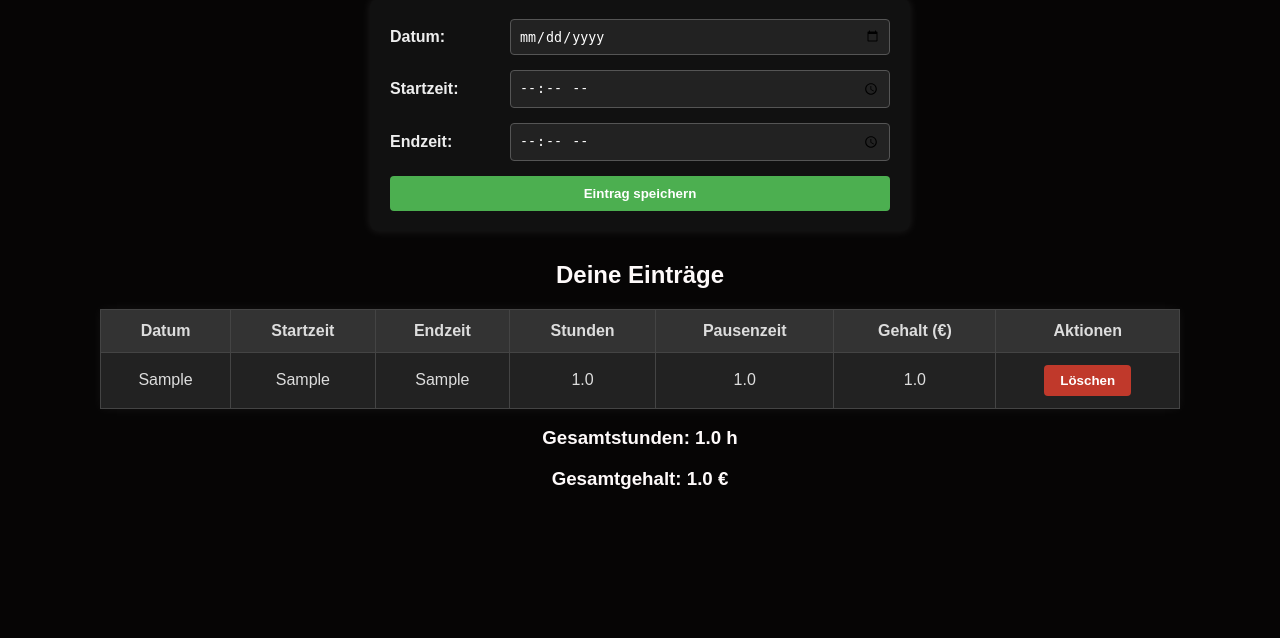
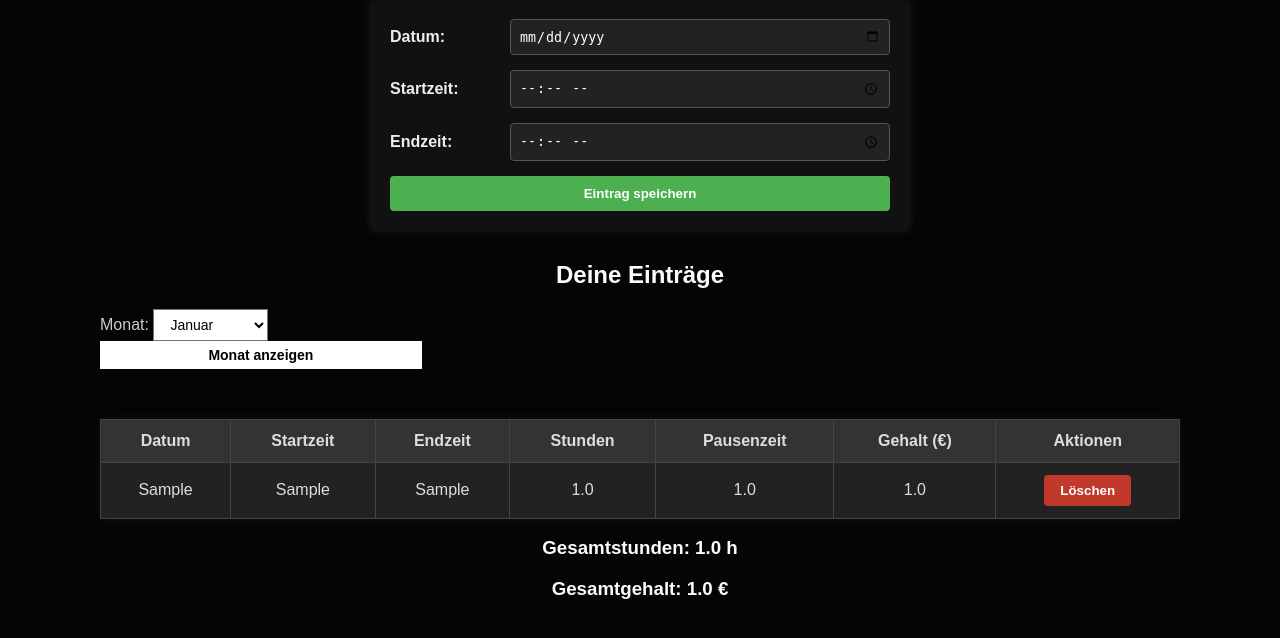
Before and after one commit to Wubbalubbadubdub1211/Zeiterfassung, a Flask app: page / in a window 1280 px wide. Shown: the part 99-737 px from the top of the page. Run offline with Flask 3, Linux system fonts and the light colour scheme; tables that the repository leaves empty hold one stand-in row (values such as "Sample post").

Commit message:
Datumsortierung

```diff
--- a/app.py
+++ b/app.py
@@ -40,14 +40,30 @@ def index(): # Route für die Startseite
 
         return redirect("/")  # Zurück zur Startseite
 
+    monat = request.args.get("monat")  # Monat aus den URL-Parametern holen
+    if monat:
+        # Wenn ein Monat angegeben ist, nur Einträge für diesen Monat anzeigen
+        monat = monat.zfill(2)  # Monat auf 2 Stellen auffüllen
+        eintraege = Eintrag.query.filter(Eintrag.datum.like(f"%-{monat}-%")).order_by(Eintrag.datum.desc()).all()
+    else:
+        # Ansonsten alle Einträge anzeigen
+        eintraege = Eintrag.query.order_by(Eintrag.datum.desc()).all()
+
     # Summen berechnen
-    eintraege = Eintrag.query.all()
     gesamt_stunden = sum(e.stunden for e in eintraege)
     gesamt_gehalt = round(sum(e.gehalt for e in eintraege), 2)
 
-    return render_template("index.html", eintraege=eintraege, # render_template: HTML-Seite rendern variable in html=Eingabe
-                           gesamt_stunden=gesamt_stunden,
-                           gesamt_gehalt=gesamt_gehalt)
+    monat_name = {
+    "01": "Januar", "02": "Februar", "03": "März", "04": "April",
+    "05": "Mai", "06": "Juni", "07": "Juli", "08": "August",
+    "09": "September", "10": "Oktober", "11": "November", "12": "Dezember"
+}.get(monat, "") if monat else ""
+
+    return render_template("index.html", eintraege=eintraege,
+                       gesamt_stunden=gesamt_stunden,
+                       gesamt_gehalt=gesamt_gehalt,
+                       gewaehlter_monat=monat_name)
+
 
 @app.route("/delete/<int:id>", methods=["POST"])
 def delete(id):
--- a/static/style.css
+++ b/static/style.css
@@ -59,7 +59,7 @@ input[type="submit"]:hover { /* Hover-Effekt für den Absende-Button */
 .delete-button {
     padding: 8px 16px;
     background-color: #c0392b; /* Rotes Design für Warnung */
-    border: none;
+    border: none; /* Kein Rahmen */
     color: white;
     font-weight: bold;
     border-radius: 4px;
@@ -89,6 +89,36 @@ table form {
     display: inline;
 }
 
+.monatsauswahl-wrapper {
+    max-width: 90%;
+    margin: 0 auto 20px auto;
+    text-align: left;
+}
+
+.monatsauswahl-wrapper form {
+    background: none;
+    box-shadow: none;
+    padding: 0;
+    display: inline-block;
+}
+
+.monatsauswahl-wrapper select,
+.monatsauswahl-wrapper input[type="submit"] {
+    background-color: #fff;
+    color: #000;
+    padding: 6px 12px;
+    font-size: 14px;
+    border-radius: 0;
+    box-shadow: none;
+    margin-right: 10px;
+    outline: none;
+}
+
+.monatsauswahl-wrapper input[type="submit"] {
+    cursor: pointer; /* Zeigt an, dass der Button klickbar ist */
+    font-weight: bold;
+}
+
 th, td { /* Stil für Tabellenzellen */
     padding: 12px;
     border: 1px solid #444;
--- a/templates/index.html
+++ b/templates/index.html
@@ -1,10 +1,12 @@
 <!DOCTYPE html>
 <html lang="de"> <!-- Sprache deutsch -->
+
 <head> <!-- Infos über die Seite -->
     <meta charset="UTF-8"> <!-- Zeichensatz -->
     <title>Arbeitszeiterfassung</title> <!-- Titel der Seite -->
     <link rel="stylesheet" href="/static/style.css"> <!-- Verlinkung zur CSS Datei -->
 </head>
+
 <body> <!-- Inhalt der Seite -->
     <h1>Arbeitszeiterfassung</h1> <!-- Hauptüberschrift -->
 
@@ -28,6 +30,33 @@
     </form>
 
     <h2>Deine Einträge</h2> <!-- Unterüberschrift -->
+
+    <div class="monatsauswahl-wrapper">
+    <form method="get" style="display: inline-block;">
+        <label for="monat">Monat:</label>
+        <select id="monat" name="monat">
+            <option value="1">Januar</option>
+            <option value="2">Februar</option>
+            <option value="3">März</option>
+            <option value="4">April</option>
+            <option value="5">Mai</option>
+            <option value="6">Juni</option>
+            <option value="7">Juli</option>
+            <option value="8">August</option>
+            <option value="9">September</option>
+            <option value="10">Oktober</option>
+            <option value="11">November</option>
+            <option value="12">Dezember</option>
+        </select>
+        <input type="submit" value="Monat anzeigen">
+    </form>
+    </div>
+
+    {% if gewaehlter_monat %}
+    <h3>Ausgewählter Monat: {{ gewaehlter_monat }}</h3>
+    {% endif %}
+
+
     <table border="1"> <!-- Tabelle mit Rahmen -->
         <tr> <!-- Tabellenkopf -->
             <th>Datum</th> <!-- Spaltenüberschriften -->
--- a/zeiteintrag.py
+++ b/zeiteintrag.py
@@ -22,7 +22,7 @@ class Zeiteintrag:
         stunden = (ende - start).seconds / 3600
         pausenzeit = 0.0
 
-        if stunden > self.PAUSEN_GRENZE2:
+        if stunden >= self.PAUSEN_GRENZE2:
             stunden -= self.PAUSE2
             pausenzeit += self.PAUSE2
         elif stunden > self.PAUSEN_GRENZE1:
```
